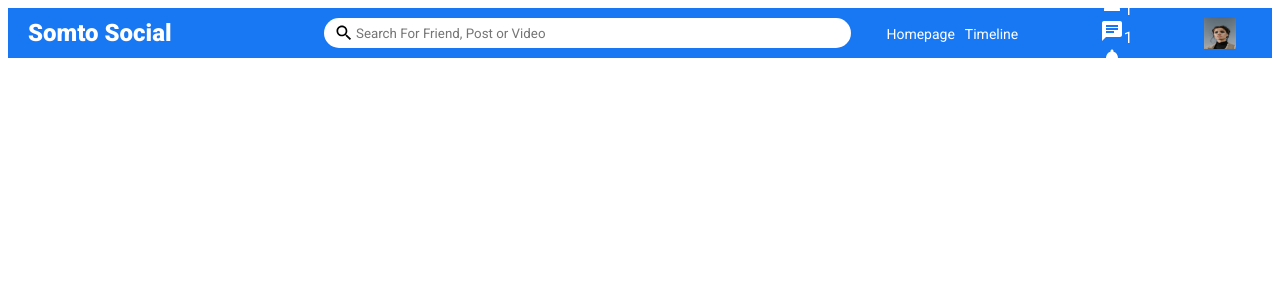
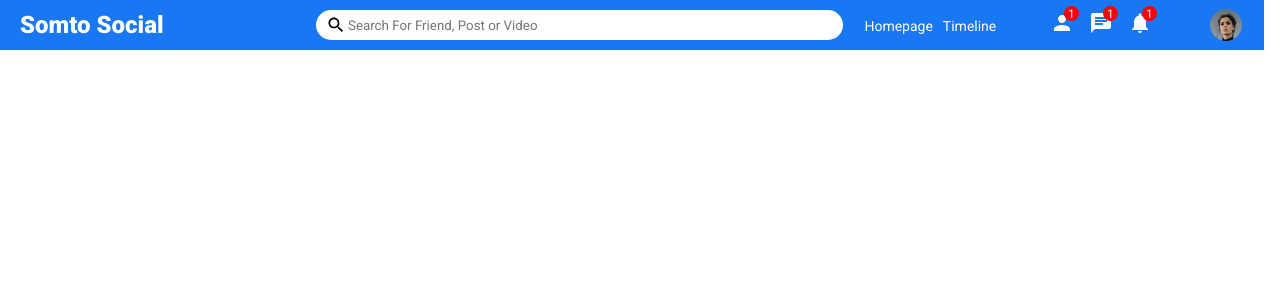
Before and after one commit to Chrstphr9/React-Social-App, a React (Vite) app: page / in a window 1280 px wide. Shown: the top 300 px of the page. Built offline with nearby package versions, Linux system fonts and the light colour scheme.

Commit message:
done with the topbar

```diff
--- a/src/components/Topbar/Topbar.css
+++ b/src/components/Topbar/Topbar.css
@@ -6,11 +6,14 @@
   align-items: center;
   position: sticky;
   top: 0;
+  margin: -8px;
+
 }
 
 .topbarLeft {
   flex: 3;
 }
+
 .logo {
   font-size: 24px;
   margin-left: 20px;
@@ -18,6 +21,7 @@
   color: white;
   cursor: pointer;
 }
+
 .topbarCenter {
   flex: 5;
 }
@@ -53,13 +57,40 @@
   color: white;
 }
 
-.topbarLink{
+.topbarLink {
   margin-right: 10px;
   font-size: 14px;
   cursor: pointer;
 }
 
+.topbarIcons {
+  display: flex;
+}
+
+.topbarIconItem {
+  margin-right: 15px;
+  cursor: pointer;
+  position: relative;
+}
+
+.topbarIconBadge {
+    width: 15px;
+    height: 15px;
+    background-color: red;
+    border-radius: 50%;
+    position: absolute;
+    top: -5px;
+    right: -5px;
+    display: flex;
+    align-items: center;
+    justify-content: center;
+    font-size: 12px;
+}
+
 .topbarImg {
   width: 32px;
   height: 32px;
+  border-radius: 50%;
+  object-fit: cover;
+  cursor: pointer;
 }
```
Lines whose indentation alone changed are shown as unchanged.
